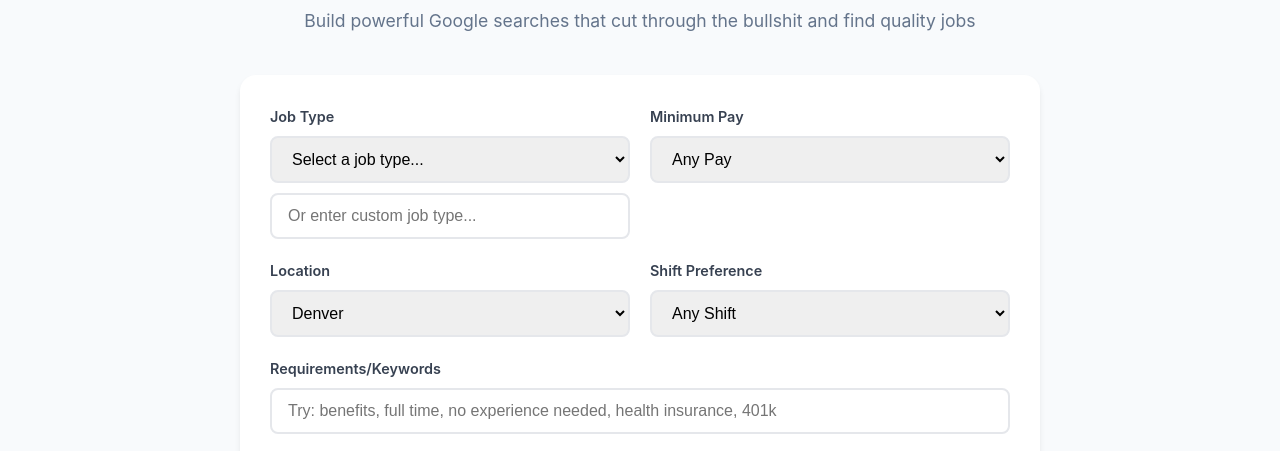
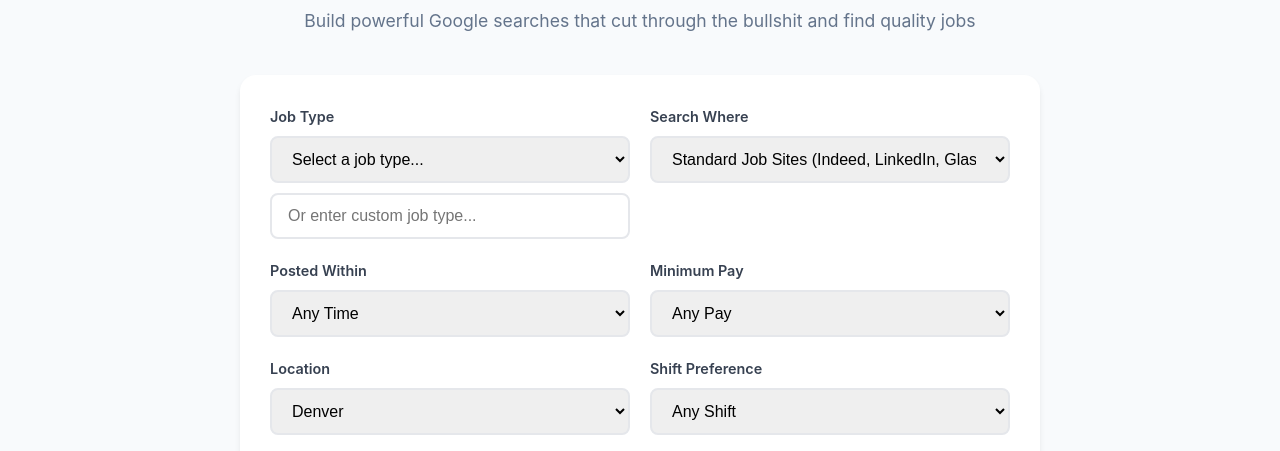
Before and after one commit to timcoe429/jobfinder-denver, a website: page index.html in a window 1280 px wide. Shown: the part 772-1223 px from the top of the page. Drawn offline with Linux system fonts and the light colour scheme.

Commit message:
Update index.html

```diff
--- a/index.html
+++ b/index.html
@@ -818,6 +818,26 @@
                             <input type="text" id="customJobType" placeholder="Or enter custom job type..." class="form-input" style="margin-top: 10px;">
             </div>
                         <div class="form-group">
+                            <label for="searchSourceInput">Search Where</label>
+                            <select id="searchSourceInput" class="form-input">
+                                <option value="standard">Standard Job Sites (Indeed, LinkedIn, Glassdoor)</option>
+                                <option value="company">Company Career Pages (Premium Jobs)</option>
+                                <option value="craigslist">Craigslist</option>
+                                <option value="all">All Sources</option>
+                            </select>
+                        </div>
+                    </div>
+
+                    <div class="form-row">
+                        <div class="form-group">
+                            <label for="timeFilterInput">Posted Within</label>
+                            <select id="timeFilterInput" class="form-input">
+                                <option value="">Any Time</option>
+                                <option value="7">Last 7 Days</option>
+                                <option value="30">Last 30 Days</option>
+                            </select>
+                        </div>
+                        <div class="form-group">
                             <label for="salaryInput">Minimum Pay</label>
                             <select id="salaryInput" class="form-input">
                                 <option value="">Any Pay</option>
```
